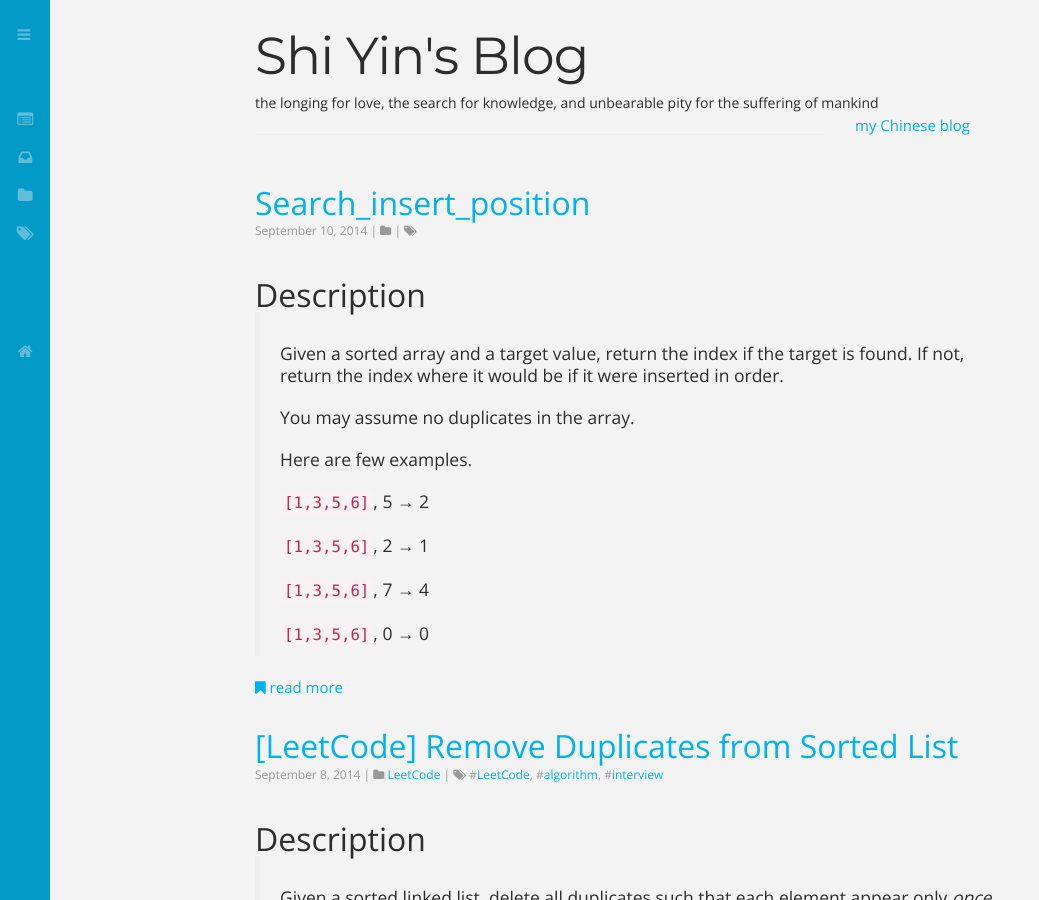
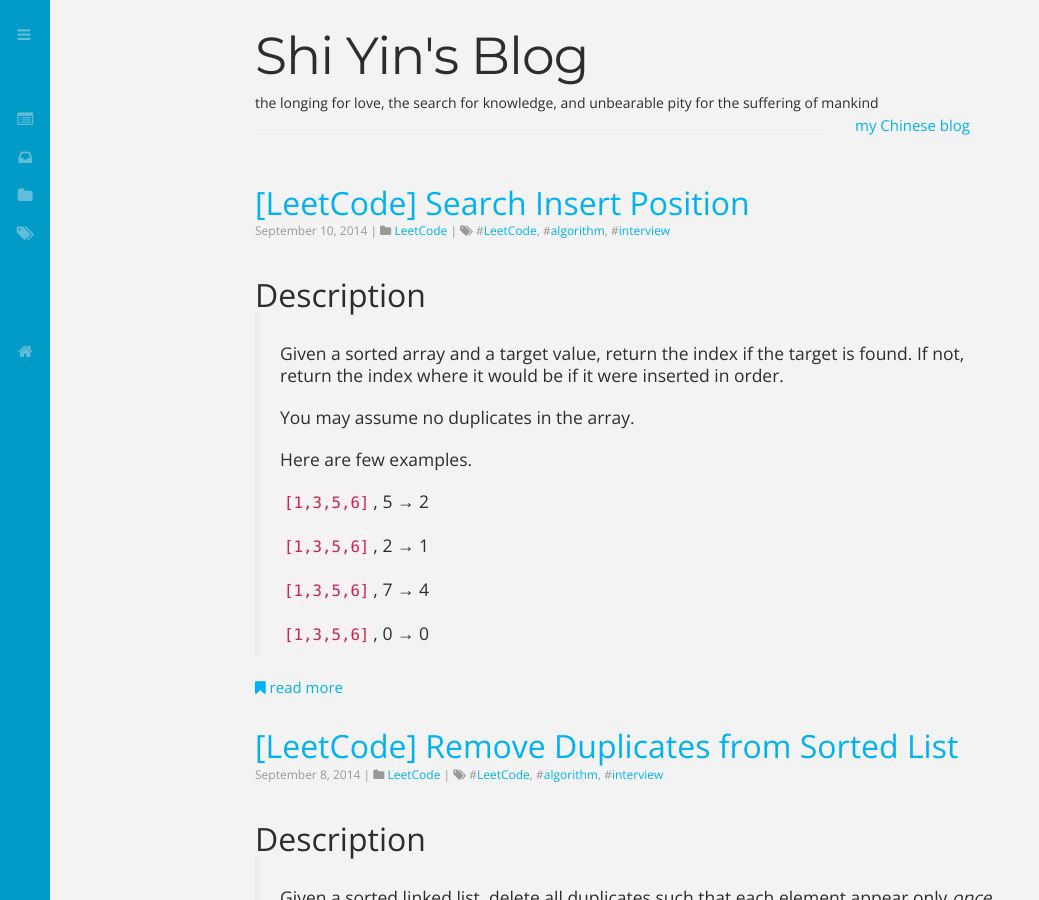
Before and after one commit to joysword/joysword.github.io, a Jekyll site: the page built from index.html, in a window 1280 px wide and 900 px high. Shown: the whole window, without its empty margins (0-1039 px from the left). Built offline with Jekyll 4.4.1, drawn with Linux system fonts in a browser that asks for light colours; nearby versions of some CDN libraries; Markdown is read by kramdown in place of the engine named in the settings; formulas are drawn with MathJax 3; the list of posts is cut into pages by our own code.

Commit message:
forgot yaml front matter

```diff
--- a/_posts/2014-09-10-search_insert_position.md
+++ b/_posts/2014-09-10-search_insert_position.md
@@ -1,4 +1,10 @@
-
+---
+layout: post
+title: "[LeetCode] Search Insert Position"
+date: 2014-09-10 23:18
+category: LeetCode
+tags: LeetCode algorithm interview
+---
 
 ### Description
 > Given a sorted array and a target value, return the index if the target is found. If not, return the index where it would be if it were inserted in order.
```
